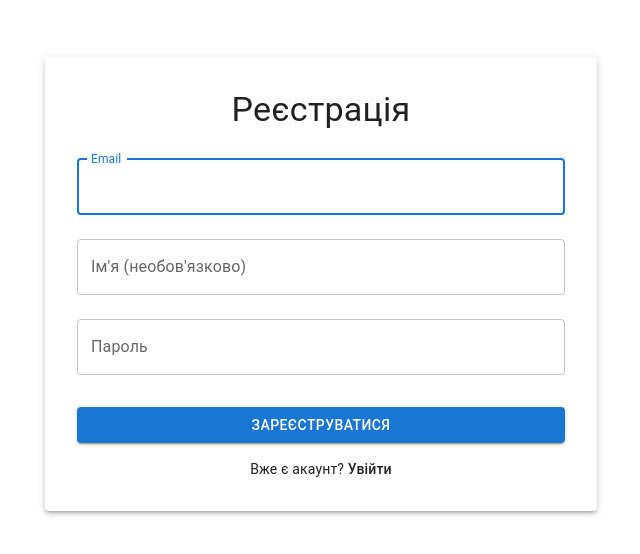
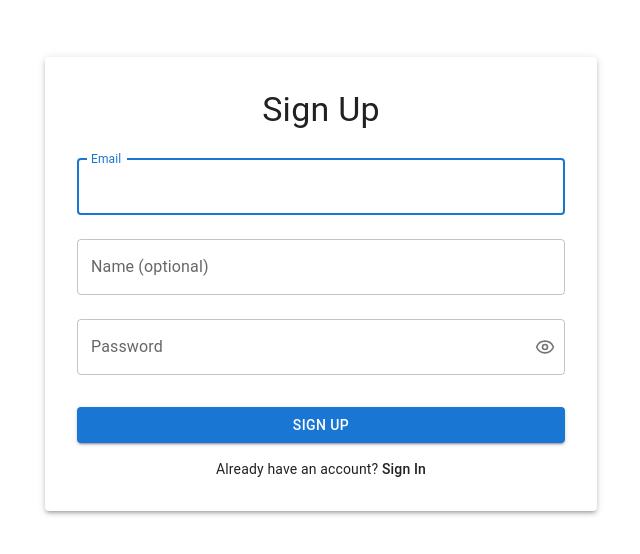
Before and after one commit to Olena457/application, a React app in the folder apps/frontend/: page /register in a window 1280 px wide. Shown: the part 116-670 px from the top of the page, without its empty margins (319-959 px from the left). Built offline with nearby package versions, Linux system fonts and the light colour scheme; the HTML template or start-up script is replaced by a standard one.

Commit message:
created endpoints swager

```diff
--- a/apps/frontend/src/pages/HomePage.tsx
+++ b/apps/frontend/src/pages/HomePage.tsx
@@ -15,13 +15,13 @@ export default function HomePage() {
     <Container maxWidth="md">
       <Box sx={{ py: 4 }}>
         <Typography variant="h4" component="h1" gutterBottom>
-          Привіт, {user?.name || user?.email}!
+          Hello, {user?.name || user?.email}!
         </Typography>
         <Typography variant="body1" color="text.secondary" sx={{ mb: 3 }}>
-          Ви успішно авторизовані.
+          You are successfully signed in.
         </Typography>
         <Button variant="outlined" onClick={handleLogout}>
-          Вийти
+          Sign Out
         </Button>
       </Box>
     </Container>
--- a/apps/frontend/src/pages/LoginPage.tsx
+++ b/apps/frontend/src/pages/LoginPage.tsx
@@ -1,11 +1,15 @@
+import { useState } from 'react';
 import { useForm } from 'react-hook-form';
 import { zodResolver } from '@hookform/resolvers/zod';
 import { z } from 'zod';
 import { Link, useNavigate } from 'react-router-dom';
+import { Eye, EyeOff } from 'lucide-react';
 import {
   Box,
   Button,
   Container,
+  IconButton,
+  InputAdornment,
   Paper,
   TextField,
   Typography,
@@ -13,14 +17,15 @@ import {
 import { useLoginMutation } from '../store/api/authApi';
 
 const loginSchema = z.object({
-  email: z.string().email('Введіть коректний email'),
-  password: z.string().min(1, 'Пароль обов\'язковий'),
+  email: z.string().email('Enter a valid email address'),
+  password: z.string().min(1, 'Password is required'),
 });
 
 type LoginFormData = z.infer<typeof loginSchema>;
 
 export default function LoginPage() {
   const navigate = useNavigate();
+  const [showPassword, setShowPassword] = useState(false);
   const [login, { isLoading, error }] = useLoginMutation();
 
   const {
@@ -41,6 +46,13 @@ export default function LoginPage() {
     }
   };
 
+  const apiErrorMessage =
+    error && 'data' in error && error.data && typeof error.data === 'object' && 'message' in error.data
+      ? Array.isArray((error.data as { message: unknown }).message)
+        ? (error.data as { message: string[] }).message.join(', ')
+        : (error.data as { message: string }).message
+      : null;
+
   return (
     <Container maxWidth="sm">
       <Box
@@ -54,7 +66,7 @@ export default function LoginPage() {
       >
         <Paper elevation={3} sx={{ p: 4, width: '100%' }}>
           <Typography variant="h4" component="h1" gutterBottom align="center">
-            Вхід
+            Sign In
           </Typography>
 
           <Box component="form" onSubmit={handleSubmit(onSubmit)} noValidate>
@@ -71,21 +83,31 @@ export default function LoginPage() {
             />
             <TextField
               {...register('password')}
-              label="Пароль"
-              type="password"
+              label="Password"
+              type={showPassword ? 'text' : 'password'}
               fullWidth
               margin="normal"
               autoComplete="current-password"
               error={!!errors.password}
               helperText={errors.password?.message}
+              InputProps={{
+                endAdornment: (
+                  <InputAdornment position="end">
+                    <IconButton
+                      onClick={() => setShowPassword(!showPassword)}
+                      edge="end"
+                      aria-label={showPassword ? 'Hide password' : 'Show password'}
+                    >
+                      {showPassword ? <EyeOff size={20} /> : <Eye size={20} />}
+                    </IconButton>
+                  </InputAdornment>
+                ),
+              }}
             />
 
-            {error && (
+            {apiErrorMessage && (
               <Typography color="error" variant="body2" sx={{ mt: 1 }}>
-                {Array.isArray((error as { data?: { message?: unknown } }).data?.message)
-                  ? (error as { data: { message: string[] } }).data.message.join(', ')
-                  : (error as { data?: { message?: string } }).data?.message ||
-                    'Невірний email або пароль'}
+                {apiErrorMessage}
               </Typography>
             )}
 
@@ -96,13 +118,13 @@ export default function LoginPage() {
               sx={{ mt: 3, mb: 2 }}
               disabled={isLoading}
             >
-              {isLoading ? 'Завантаження...' : 'Увійти'}
+              {isLoading ? 'Loading...' : 'Sign In'}
             </Button>
 
             <Typography variant="body2" align="center">
-              Немає акаунту?{' '}
+              Don&apos;t have an account?{' '}
               <Link to="/register" style={{ color: 'inherit' }}>
-                Зареєструватися
+                Sign Up
               </Link>
             </Typography>
           </Box>
--- a/apps/frontend/src/pages/RegisterPage.tsx
+++ b/apps/frontend/src/pages/RegisterPage.tsx
@@ -1,11 +1,15 @@
+import { useState } from 'react';
 import { useForm } from 'react-hook-form';
 import { zodResolver } from '@hookform/resolvers/zod';
 import { z } from 'zod';
 import { Link, useNavigate } from 'react-router-dom';
+import { Eye, EyeOff } from 'lucide-react';
 import {
   Box,
   Button,
   Container,
+  IconButton,
+  InputAdornment,
   Paper,
   TextField,
   Typography,
@@ -13,8 +17,8 @@ import {
 import { useRegisterMutation } from '../store/api/authApi';
 
 const registerSchema = z.object({
-  email: z.string().email('Введіть коректний email'),
-  password: z.string().min(6, 'Пароль має бути мінімум 6 символів'),
+  email: z.string().email('Enter a valid email address'),
+  password: z.string().min(6, 'Password must be at least 6 characters'),
   name: z.string().optional(),
 });
 
@@ -22,6 +26,7 @@ type RegisterFormData = z.infer<typeof registerSchema>;
 
 export default function RegisterPage() {
   const navigate = useNavigate();
+  const [showPassword, setShowPassword] = useState(false);
   const [registerUser, { isLoading, error }] = useRegisterMutation();
 
   const {
@@ -46,6 +51,13 @@ export default function RegisterPage() {
     }
   };
 
+  const apiErrorMessage =
+    error && 'data' in error && error.data && typeof error.data === 'object' && 'message' in error.data
+      ? Array.isArray((error.data as { message: unknown }).message)
+        ? (error.data as { message: string[] }).message.join(', ')
+        : (error.data as { message: string }).message
+      : null;
+
   return (
     <Container maxWidth="sm">
       <Box
@@ -59,7 +71,7 @@ export default function RegisterPage() {
       >
         <Paper elevation={3} sx={{ p: 4, width: '100%' }}>
           <Typography variant="h4" component="h1" gutterBottom align="center">
-            Реєстрація
+            Sign Up
           </Typography>
 
           <Box component="form" onSubmit={handleSubmit(onSubmit)} noValidate>
@@ -76,7 +88,7 @@ export default function RegisterPage() {
             />
             <TextField
               {...register('name')}
-              label="Ім'я (необов'язково)"
+              label="Name (optional)"
               fullWidth
               margin="normal"
               autoComplete="name"
@@ -85,21 +97,31 @@ export default function RegisterPage() {
             />
             <TextField
               {...register('password')}
-              label="Пароль"
-              type="password"
+              label="Password"
+              type={showPassword ? 'text' : 'password'}
               fullWidth
               margin="normal"
               autoComplete="new-password"
               error={!!errors.password}
               helperText={errors.password?.message}
+              InputProps={{
+                endAdornment: (
+                  <InputAdornment position="end">
+                    <IconButton
+                      onClick={() => setShowPassword(!showPassword)}
+                      edge="end"
+                      aria-label={showPassword ? 'Hide password' : 'Show password'}
+                    >
+                      {showPassword ? <EyeOff size={20} /> : <Eye size={20} />}
+                    </IconButton>
+                  </InputAdornment>
+                ),
+              }}
             />
 
-            {error && (
+            {apiErrorMessage && (
               <Typography color="error" variant="body2" sx={{ mt: 1 }}>
-                {Array.isArray((error as { data?: { message?: unknown } }).data?.message)
-                  ? (error as { data: { message: string[] } }).data.message.join(', ')
-                  : (error as { data?: { message?: string } }).data?.message ||
-                    'Помилка реєстрації'}
+                {apiErrorMessage}
               </Typography>
             )}
 
@@ -110,13 +132,13 @@ export default function RegisterPage() {
               sx={{ mt: 3, mb: 2 }}
               disabled={isLoading}
             >
-              {isLoading ? 'Завантаження...' : 'Зареєструватися'}
+              {isLoading ? 'Loading...' : 'Sign Up'}
             </Button>
 
             <Typography variant="body2" align="center">
-              Вже є акаунт?{' '}
+              Already have an account?{' '}
               <Link to="/login" style={{ color: 'inherit' }}>
-                Увійти
+                Sign In
               </Link>
             </Typography>
           </Box>
```
Also changed, not shown: 1 other file (tests, documents, lock files or other folders).
